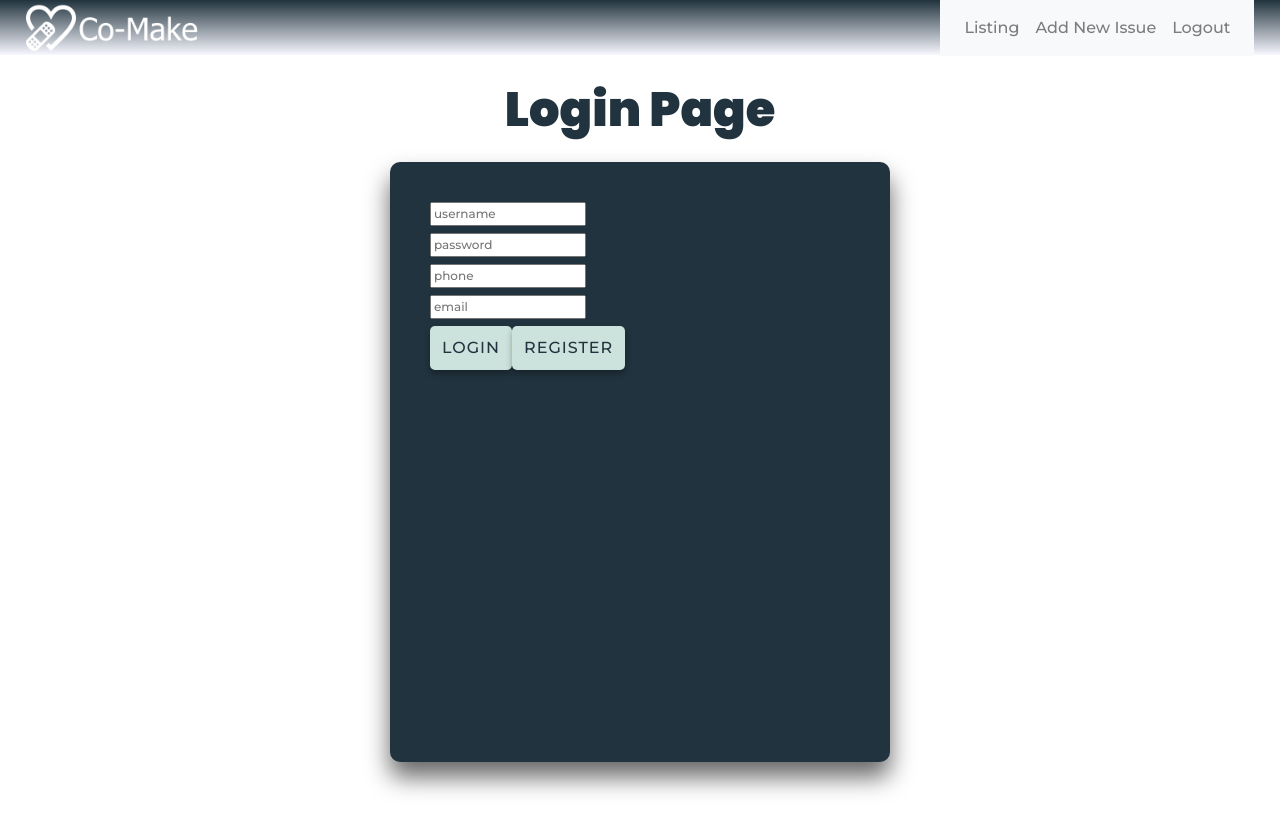
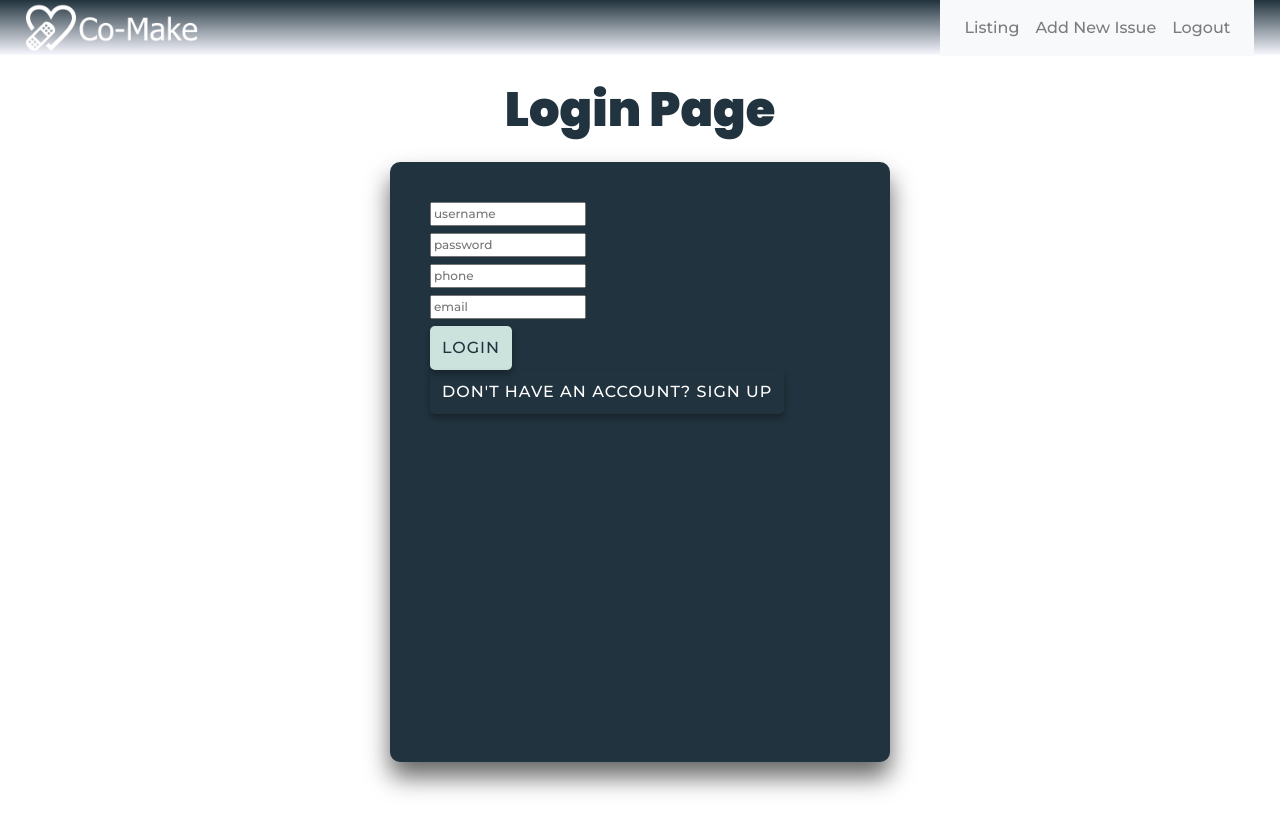
Before and after one commit to co-make-2-bh/frontend, a React (Create React App) app in the folder co-make/: page / in a window 1280 px wide. Shown: the top 832 px of the page. Built offline with nearby package versions, Linux system fonts and the light colour scheme; no server answers.

Commit message:
Changed register button styling

```diff
--- a/co-make/src/Components/LoginForm.js
+++ b/co-make/src/Components/LoginForm.js
@@ -127,7 +127,11 @@ const Login = () => {
             Login
           </button>
           <Link to="/register">
-            <button>Register</button>
+            <button
+              style={{ color: "white", border: "none", background: "none" }}
+            >
+              Don't have an account? Sign up
+            </button>
           </Link>
           <div className="errors">
             <p>{errors.username}</p>
```
